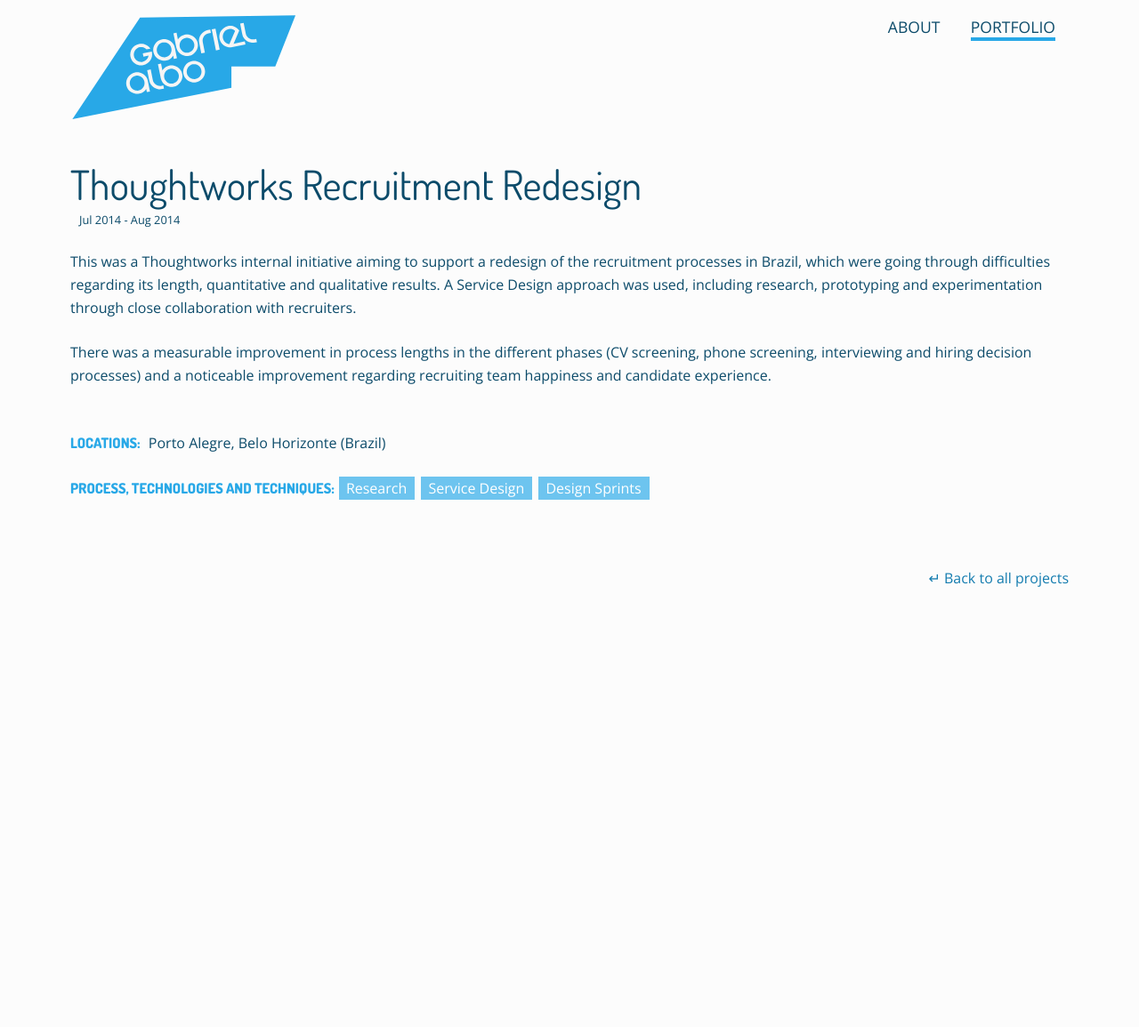
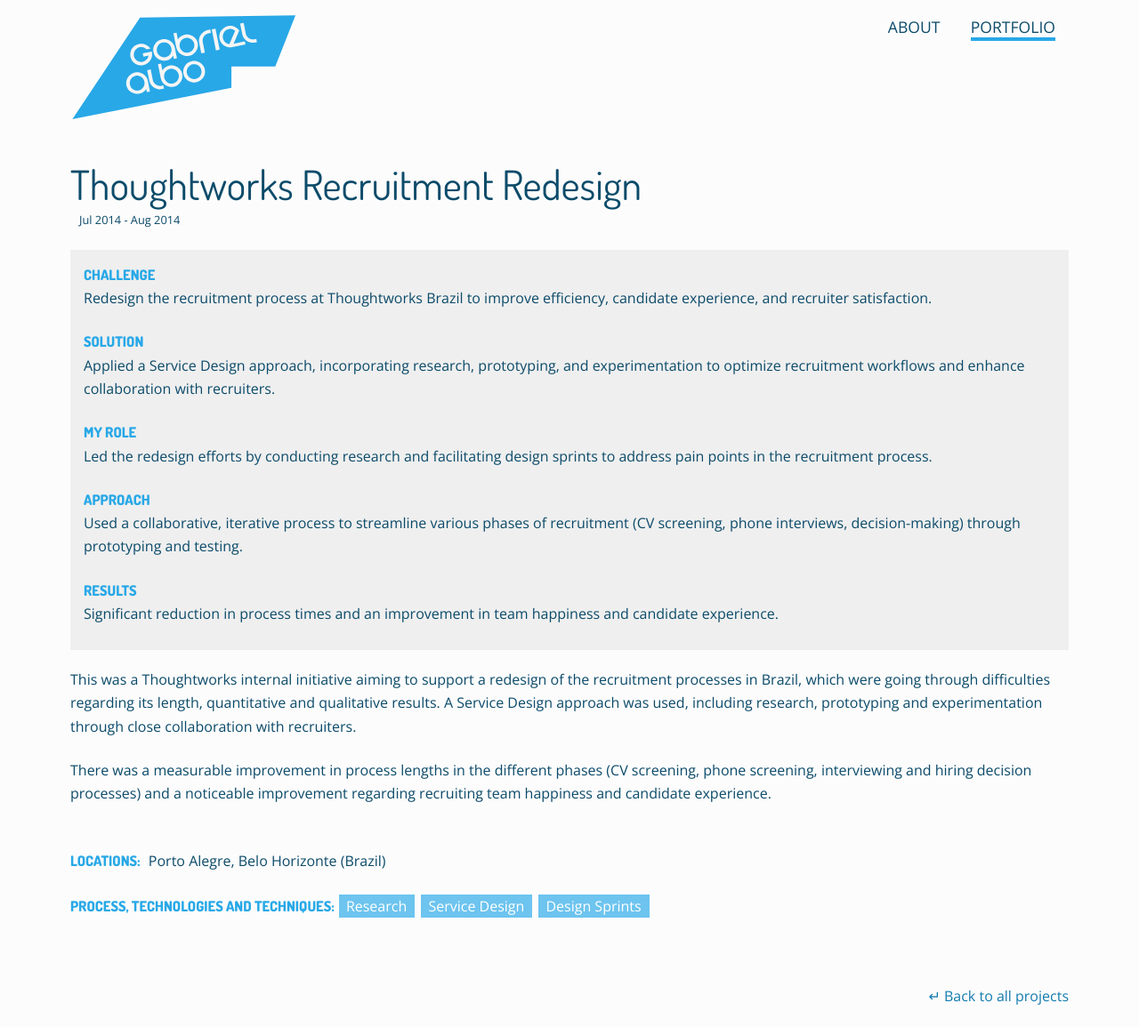
Before and after one commit to albogabriel/gabrielalbo.com, a Jekyll site: the page built from _posts/2014-07-16-apoio-ao-recrutamento.markdown, in a window 1280 px wide and 1155 px high. Shown: the whole window at 89% size. Built offline with Jekyll 4.4.1, drawn with Linux system fonts in a browser that asks for light colours.

Commit message:
Added project summary for Recruiting

```diff
--- a/_posts/2014-07-16-apoio-ao-recrutamento.markdown
+++ b/_posts/2014-07-16-apoio-ao-recrutamento.markdown
@@ -11,6 +11,24 @@
 skills-used: [Research, Service Design, Design Sprints]
 ---
 
+<div class="project-summary">
+    <div class="category-description">CHALLENGE</div>
+    <p>Redesign the recruitment process at Thoughtworks Brazil to improve efficiency, candidate experience, and recruiter satisfaction.</p>
+
+    <div class="category-description">SOLUTION</div>
+    <p>Applied a Service Design approach, incorporating research, prototyping, and experimentation to optimize recruitment workflows and enhance collaboration with recruiters.</p>
+
+    <div class="category-description">MY ROLE</div>
+    <p>Led the redesign efforts by conducting research and facilitating design sprints to address pain points in the recruitment process.</p>
+
+    <div class="category-description">APPROACH</div>
+    <p>Used a collaborative, iterative process to streamline various phases of recruitment (CV screening, phone interviews, decision-making) through prototyping and testing.</p>
+
+    <div class="category-description">RESULTS</div>
+    <p>Significant reduction in process times and an improvement in team happiness and candidate experience.</p>
+</div>
+
+
 This was a Thoughtworks internal initiative aiming to support a redesign of the recruitment processes in Brazil, which were going through difficulties regarding its length, quantitative and qualitative results. A Service Design approach was used, including research, prototyping and experimentation through close collaboration with recruiters.
 
 There was a measurable improvement in process lengths in the different phases (CV screening, phone screening, interviewing and hiring decision processes) and a noticeable improvement regarding recruiting team happiness and candidate experience.
```
